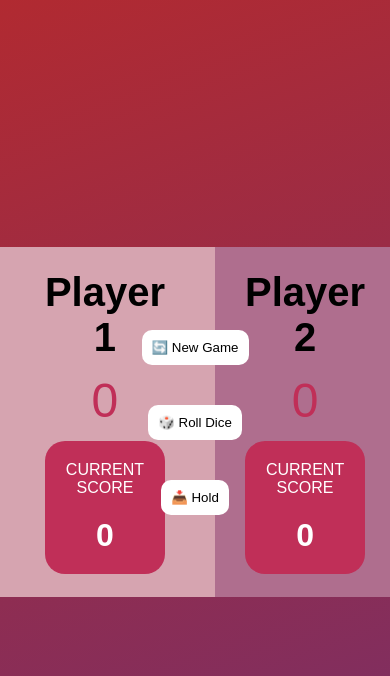
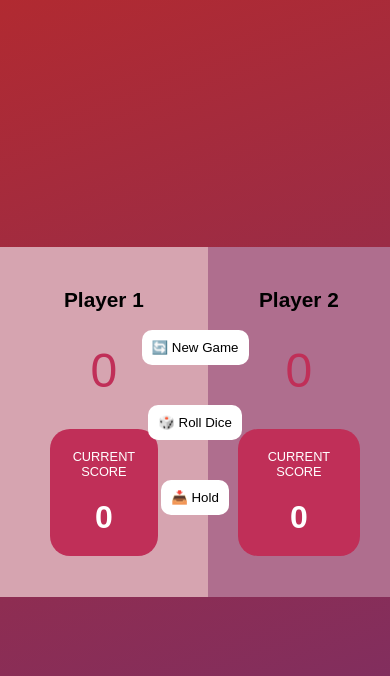
Before and after one commit to WorldofWeb-Devlopment/dice-roll-app, a plain HTML site: page index.html in a window 390 px wide. Drawn offline with Linux system fonts and the light colour scheme.

Commit message:
Resposive added

```diff
--- a/style.css
+++ b/style.css
@@ -105,3 +105,23 @@ button{
 .success{
   background-color: rgb(117, 0, 0);
 }
+
+
+/* Responsive  */
+
+@media screen and (max-width: 768px) {
+  body{
+  width: 100%;
+  height: 100vh;
+  font-family: sans-serif;
+  }
+  h1{
+    font-size: 1.3rem;
+  }
+  .btns{
+    font-size: 1rem;
+  }
+  p{
+    font-size: 0.8rem;
+  }
+}
```
